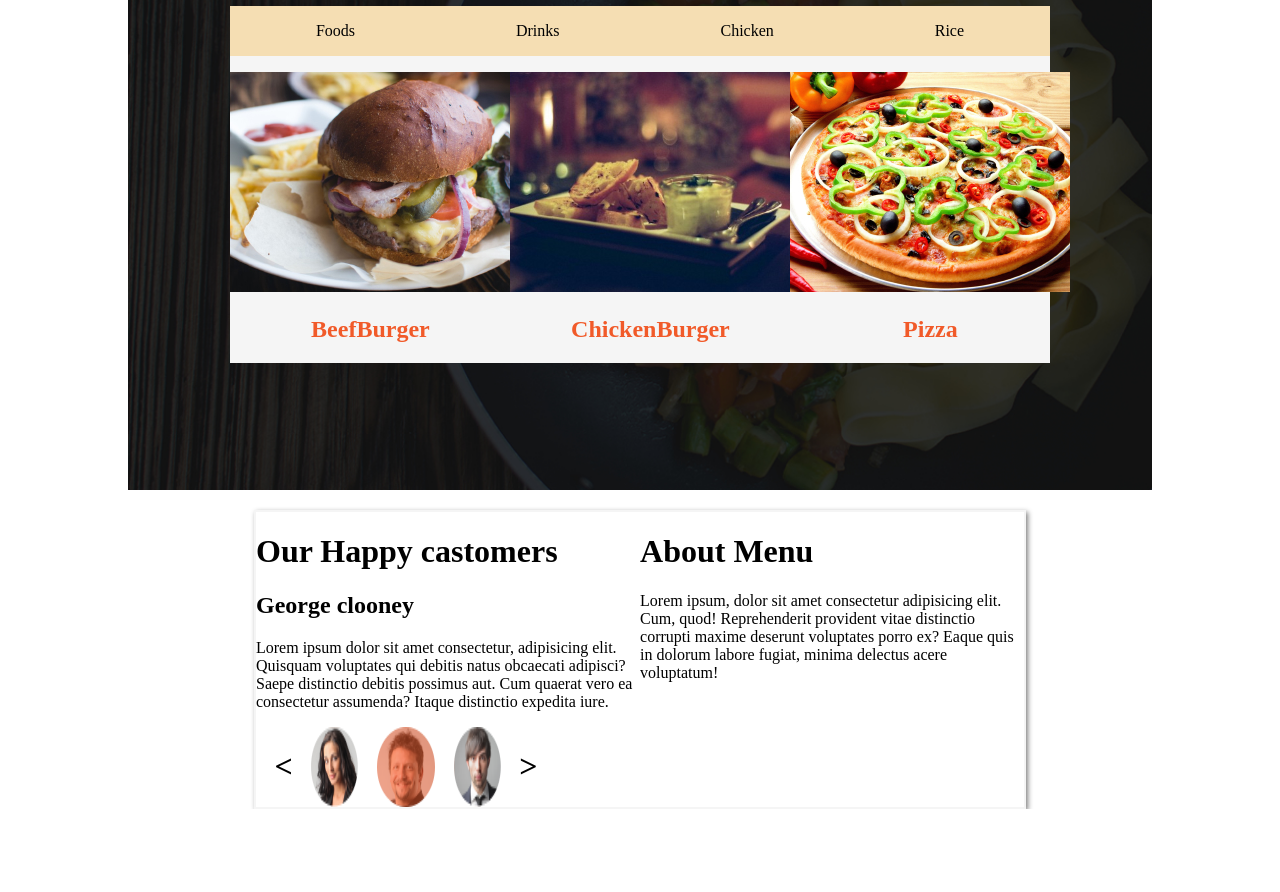
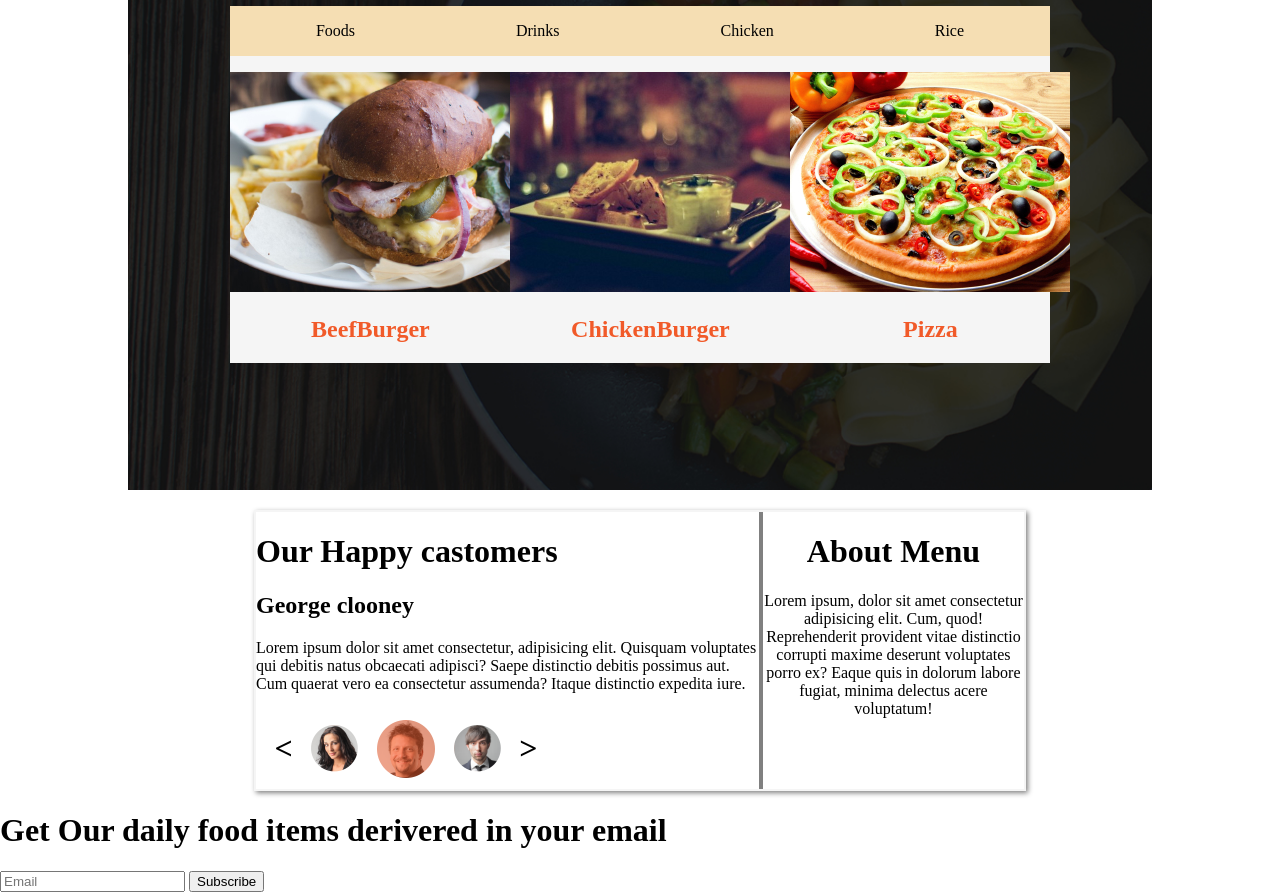
Before and after one commit to bensammwaniki/Anitas-kitchen, a plain HTML site: page index.html in a window 1280 px wide. Shown: the part 2006-2898 px from the top of the page. Before the commit the page ends 2815 px from the top, so only its background shows below. Drawn offline with Linux system fonts and the light colour scheme.

Commit message:
added the footer section

```diff
--- a/index.html
+++ b/index.html
@@ -129,7 +129,7 @@
                 <h1>></h1>
             </div>
         </div>
-        <div>
+        <div class="abt">
             <h1>About Menu</h1>
             <p>Lorem ipsum, dolor sit amet consectetur
                  adipisicing elit. Cum, quod! Reprehenderit
@@ -140,6 +140,16 @@
             </p>
         </div>
     </div>
+    <!-- footer sction  -->
+    <div class="footer">
+        <div class="sub">
+            <h1>Get Our daily food items derivered in your email</h1>
+            <input type="email" name="email" placeholder="Email">
+            <input type="button" value="Subscribe">
+        </div>
+        <div class="follow">
 
+        </div>
+    </div>
 </body>
 </html>
--- a/style.css
+++ b/style.css
@@ -186,4 +186,15 @@ body{
     display: flex;
     width: 300px;
     justify-content: space-evenly;
+    align-items: center;
 }
+.abt{
+    width: fit-content;
+    text-align: center;
+    border-left:4px solid grey;
+}
+/* end castomer section */
+/* =========================== */
+
+/* start footer */
+/* ============================== */
```
